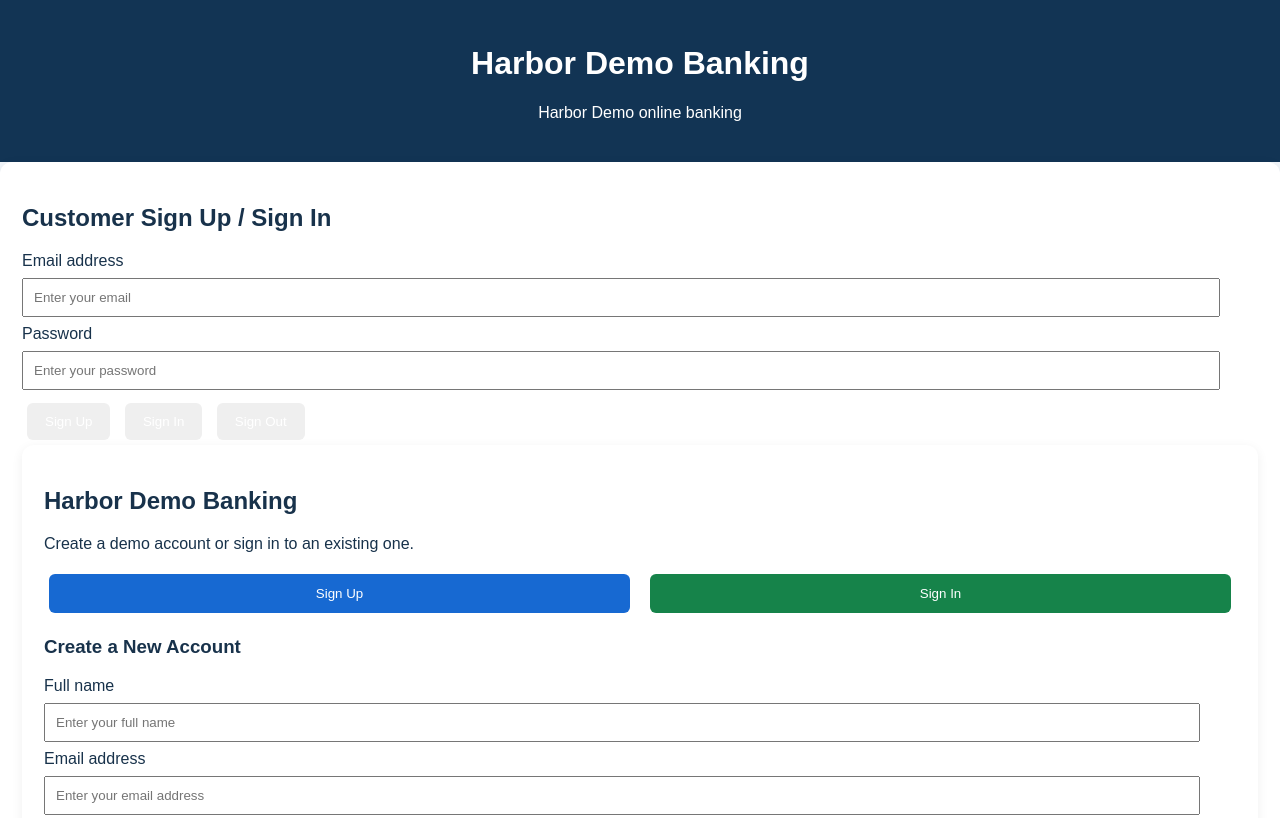
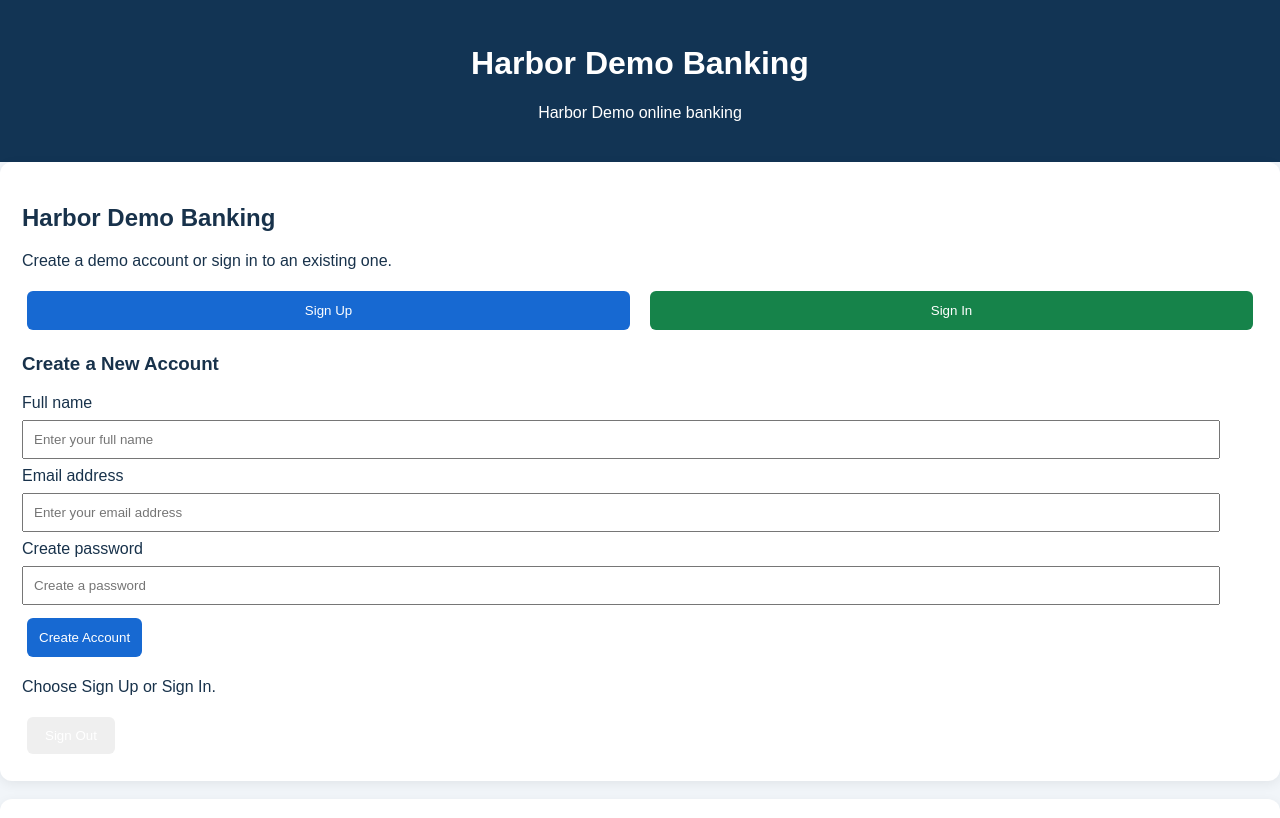
Before and after one commit to harbordemobank/harbor-dem-obank, a plain HTML site: page index.html in a window 1280 px wide. Shown: the top 818 px of the page. Drawn offline with Linux system fonts and the light colour scheme; a script that the page names is missing.

Commit message:
Fix Supabase connection for sign up and sign in
Removed customer sign up/sign in section and updated Supabase client initialization.

```diff
--- a/index.html
+++ b/index.html
@@ -23,24 +23,7 @@ button{padding:11px 18px;border:0;border-radius:6px;color:white;cursor:pointer;m
 <p>Harbor Demo online banking</p>
 </header>
 
-<section class="card">
-  <h2>Customer Sign Up / Sign In</h2>
 
-  <label for="email">Email address</label>
-  <input id="email" type="email"
-         placeholder="Enter your email"
-         autocomplete="email" required
-         style="display:block;width:95%;padding:10px;margin:8px 0;">
-
-  <label for="password">Password</label>
-  <input id="password" type="password"
-         placeholder="Enter your password"
-         autocomplete="current-password" required
-         style="display:block;width:95%;padding:10px;margin:8px 0;">
-
-  <button type="button" onclick="signUp()">Sign Up</button>
-  <button type="button" onclick="signIn()">Sign In</button>
-  <button type="button" onclick="signOut()">Sign Out</button>
 
 
 <section class="card" id="authCard">
@@ -109,7 +92,6 @@ function showAuthForm(type) {
 }
 </script>
 
-</section>
 <section class="card">
 <h2>Welcome</h2>
 
@@ -142,7 +124,7 @@ import { createClient } from 'https://esm.sh/@supabase/supabase-js@2';
 
 const supabase = createClient(
   'https://xuyzwadccxbcvhjdwjvh.supabase.co',
-  'PASTE_YOUR_PUBLISHABLE_KEY_HERE'
+  sb_publishable_XFtUhsrB0b8A-jJaY8caKw_K_qQht3l
 );
 
 function showMessage(message) {
```
